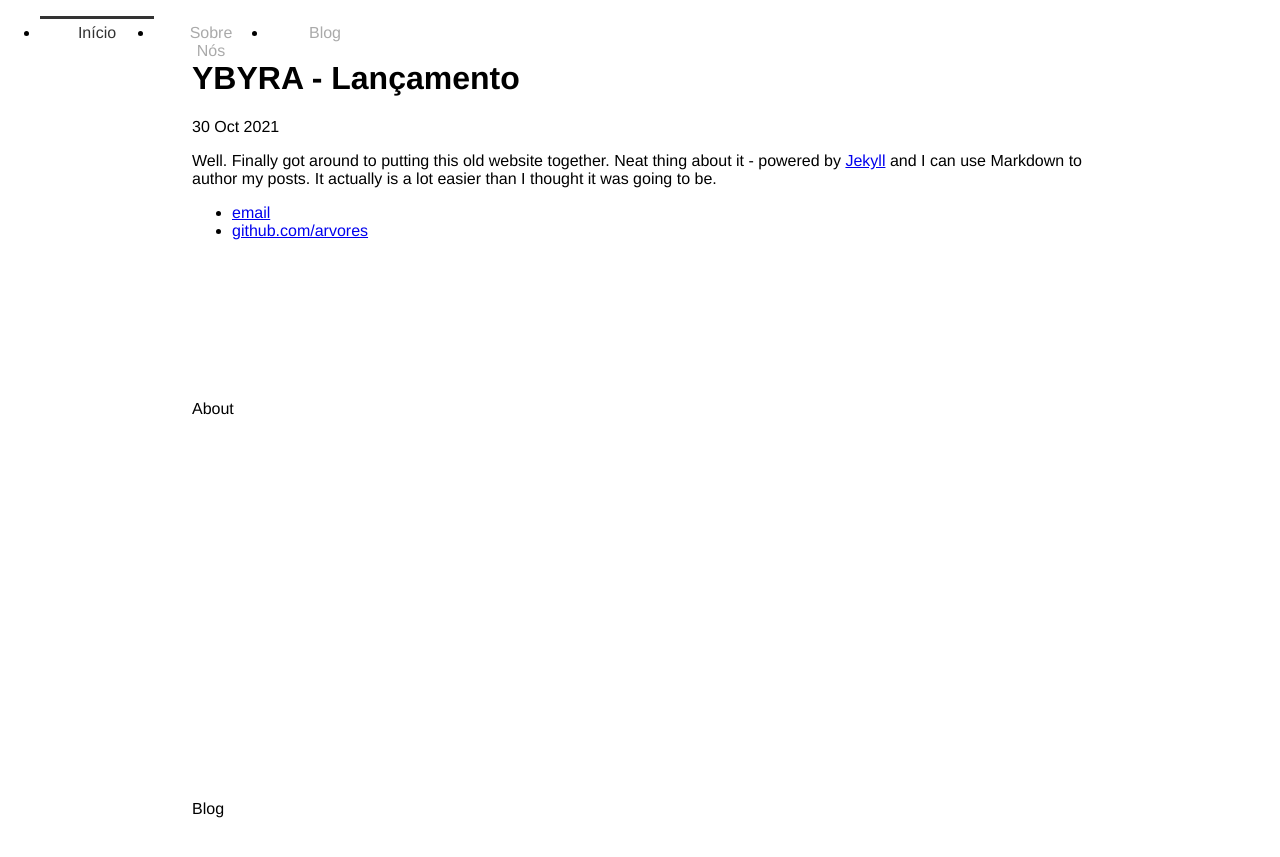
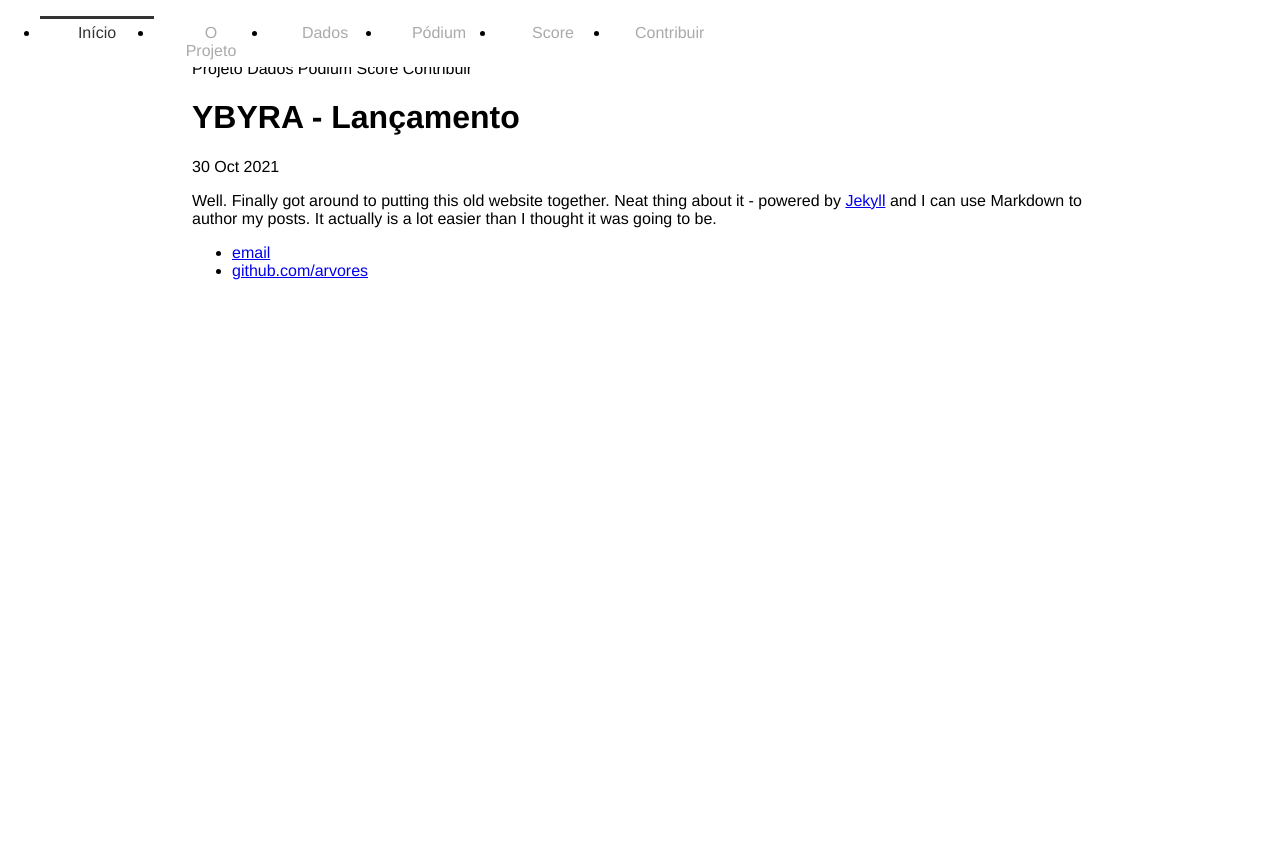
Before and after one commit to gustavopmenezes/arvores, a Jekyll site: the page built from _posts/2021-10-30-Ybyra-site-launched.md, in a window 1280 px wide and 900 px high. Shown: the top 857 px of the window. Built offline with Jekyll 4.4.1, drawn with Linux system fonts in a browser that asks for light colours; nearby versions of some CDN libraries; library files that are not in the unit come from our copies.

Commit message:
Update default.html

```diff
--- a/_layouts/default.html
+++ b/_layouts/default.html
@@ -11,16 +11,23 @@
 		<body>
 	    		<ul id="top-menu">
 	        		<li class="active"><a href="#">Início</a></li>
-		        	<li><a href="#about">Sobre Nós</a></li>
-<!-- 	        		<li><a href="/cv">CV</a></li> -->
-	        		<li><a href="#blog">Blog</a></li>
+		        	<li><a href="#projeto">O Projeto</a></li>
+	        		<li><a href="#dados">Dados</a></li>
+	        		<li><a href="#ranking">Pódium</a></li>
+				<li><a href="#score">Score</a></li>
+				<li><a href="#contribuir">Contribuir</a></li>
 <!-- 				<li><a href="/assets/mapa-arvores-ourinhos__v1.html">(Mapa protótipo)</a></li> -->
 	    		</ul>
 
-			<a id="about">About</a>
+			<a id="projeto">Projeto</a>
 
-			<a id="blog">Blog</a>
+			<a id="dados">Dados</a>
 
+			<a id="ranking">Pódium</a>
+
+			<a id="score">Score</a>
+
+			<a id="contribuir">Contribuir</a>
 
 			<div class="container">
 
```
